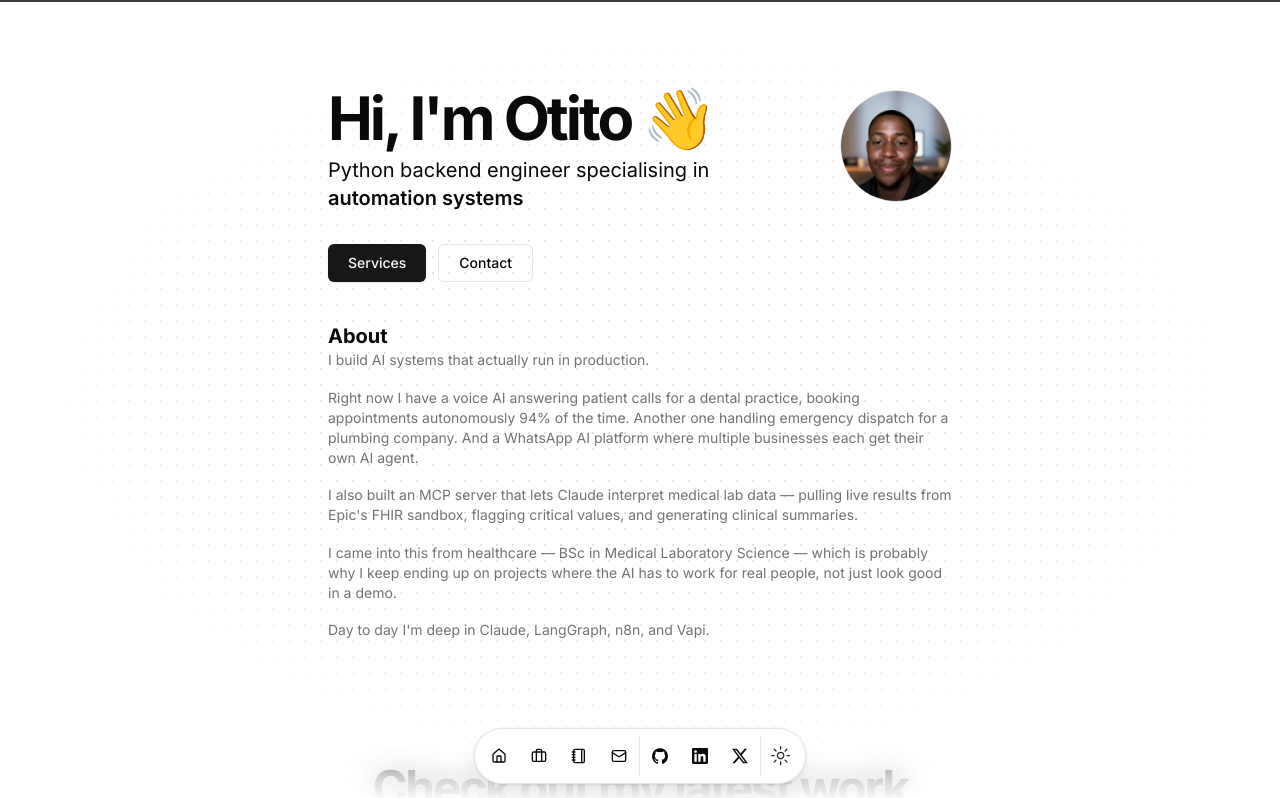
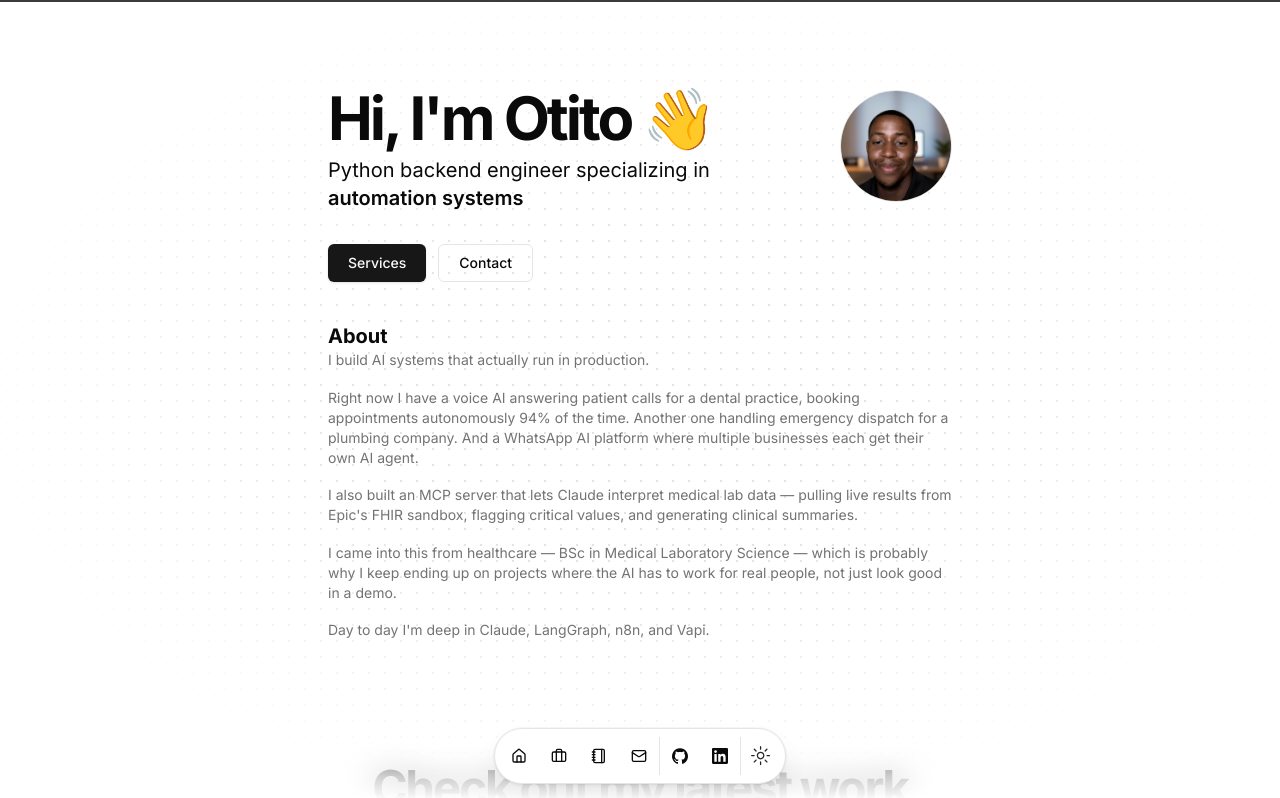
Before and after one commit to Otitodev/portfolio-1, a Next.js app: page / in a window 1280 px wide. Shown: the top 798 px of the page. Built offline with nearby package versions, Linux system fonts and the light colour scheme.

Commit message:
fix: US spelling, remove X link, drop redundant Freelance entry
- specialising -> specializing in description and hero tagline
- Remove X/Twitter social link; contact section now points to LinkedIn
- Remove generic Freelance work entry (covered by projects section)

```diff
--- a/src/app/page.tsx
+++ b/src/app/page.tsx
@@ -238,12 +238,12 @@ export default function Page() {
                 Get in Touch
               </h2>
               <p className="mx-auto max-w-[600px] text-muted-foreground md:text-xl/relaxed lg:text-base/relaxed xl:text-xl/relaxed">
-                Want to chat? Send me an email or shoot me a dm{" "}
+                Want to chat? Send me an email or connect with me on{" "}
                 <Link
-                  href={DATA.contact.social.X.url}
+                  href={DATA.contact.social.LinkedIn.url}
                   className="text-blue-500 hover:underline"
                 >
-                  with a direct question on twitter
+                  LinkedIn
                 </Link>{" "}
                 and I&apos;ll respond whenever I can.
               </p>
--- a/src/data/resume.tsx
+++ b/src/data/resume.tsx
@@ -8,8 +8,8 @@ export const DATA = {
   location: "Enugu, Nigeria",
   locationLink: "https://www.google.com/maps/place/enugu",
   description:
-    "Python backend engineer specialising in AI agents, voice AI, and automation.",
-  tagline: "Python backend engineer specialising in",
+    "Python backend engineer specializing in AI agents, voice AI, and automation.",
+  tagline: "Python backend engineer specializing in",
   specialties: ["AI agents", "voice AI", "automation systems", "MCP servers"],
   summary:
     "I build AI systems that actually run in production.\n\nRight now I have a voice AI answering patient calls for a dental practice, booking appointments autonomously 94% of the time. Another one handling emergency dispatch for a plumbing company. And a WhatsApp AI platform where multiple businesses each get their own AI agent.\n\nI also built an MCP server that lets Claude interpret medical lab data — pulling live results from Epic's FHIR sandbox, flagging critical values, and generating clinical summaries.\n\nI came into this from healthcare — BSc in Medical Laboratory Science — which is probably why I keep ending up on projects where the AI has to work for real people, not just look good in a demo.\n\nDay to day I'm deep in Claude, LangGraph, n8n, and Vapi.",
@@ -69,12 +69,6 @@ export const DATA = {
         icon: Icons.linkedin,
         navbar: true,
       },
-      X: {
-        name: "X",
-        url: "https://x.com/Paynell1", // Update with your actual X/Twitter handle
-        icon: Icons.x,
-        navbar: true,
-      },
       email: {
         name: "Send Email",
         url: "mailto:otitodrichukwu@gmail.com",
@@ -109,18 +103,6 @@ export const DATA = {
       end: "Oct 2024",
       description:
         "Built RESTful APIs in FastAPI/Django for authentication, in-game events, and analytics. Implemented Redis caching and async programming, reducing response time by 35%. Optimized backend systems handling 50K+ daily active users with robust testing practices.",
-    },
-    {
-      company: "Freelance",
-      href: "https://github.com/Otitodev",
-      badges: [],
-      location: "Remote",
-      title: "Software Engineer",
-      logoUrl: "/freelance.png",
-      start: "Nov 2023",
-      end: "Present",
-      description:
-        "Designed and shipped AI-powered systems for clients across healthcare, home services, and SaaS — including a HIPAA-compliant voice AI receptionist (94% autonomous booking rate), a live emergency triage agent, and a multi-tenant WhatsApp AI platform. Full stack across FastAPI, LangGraph, Claude API, Vapi, n8n, and Supabase.",
     },
   ],
   education: [
```
